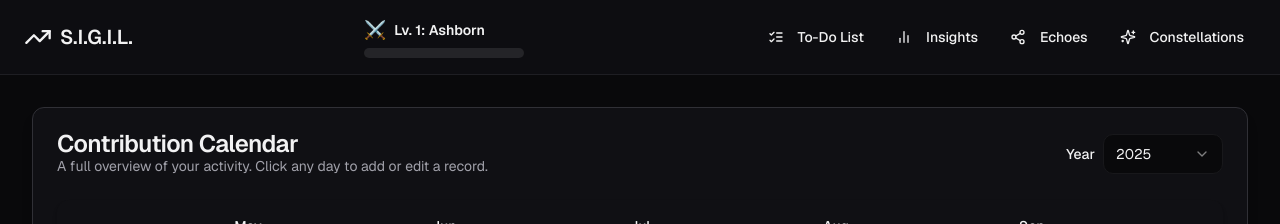
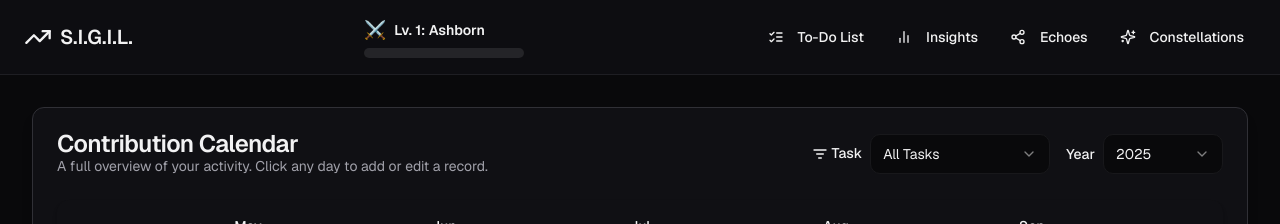
Before and after one commit to Abhi9818-max/SIGIL-clean, a Next.js app: page /calendar in a window 1280 px wide. Shown: the top 224 px of the page. Built offline with nearby package versions, Linux system fonts and the light colour scheme.

Commit message:
add task filter category in full view calender page

```diff
--- a/src/app/calendar/page.tsx
+++ b/src/app/calendar/page.tsx
@@ -7,7 +7,7 @@ import ContributionGraph from '@/components/records/ContributionGraph';
 import RecordModal from '@/components/records/RecordModal';
 import { Button } from '@/components/ui/button';
 import Link from 'next/link';
-import { CornerDownLeft, Calendar } from 'lucide-react';
+import { CornerDownLeft, ListFilter } from 'lucide-react';
 import { format, getYear } from 'date-fns';
 import { useUserRecords } from '@/components/providers/UserRecordsProvider';
 import { cn } from '@/lib/utils';
@@ -26,6 +26,7 @@ export default function CalendarPage() {
   const [selectedDateForModal, setSelectedDateForModal] = useState<string | null>(null);
   const { getUserLevelInfo, taskDefinitions, records } = useUserRecords();
   const [selectedYear, setSelectedYear] = useState<number>(getYear(new Date()));
+  const [selectedTaskFilterId, setSelectedTaskFilterId] = useState<string | null>(null);
 
   const handleDayClick = (date: string) => {
     setSelectedDateForModal(date);
@@ -61,6 +62,21 @@ export default function CalendarPage() {
                     <CardTitle>Contribution Calendar</CardTitle>
                     <CardDescription>A full overview of your activity. Click any day to add or edit a record.</CardDescription>
                   </div>
+                  <div className="flex items-center gap-4">
+                    <div className="flex items-center gap-2">
+                        <Label htmlFor="task-filter" className="flex-shrink-0"><ListFilter className="h-4 w-4 inline-block mr-1" />Task</Label>
+                        <Select onValueChange={(value) => setSelectedTaskFilterId(value === 'all' ? null : value)} defaultValue="all">
+                            <SelectTrigger className="w-full md:w-[180px]">
+                                <SelectValue placeholder="Select a task" />
+                            </SelectTrigger>
+                            <SelectContent>
+                                <SelectItem value="all">All Tasks</SelectItem>
+                                {taskDefinitions.map(task => (
+                                    <SelectItem key={task.id} value={task.id}>{task.name}</SelectItem>
+                                ))}
+                            </SelectContent>
+                        </Select>
+                    </div>
                     <div className="flex items-center gap-2">
                       <Label htmlFor="year-select" className="flex-shrink-0">Year</Label>
                       <Select value={String(selectedYear)} onValueChange={(value) => setSelectedYear(Number(value))}>
@@ -75,12 +91,13 @@ export default function CalendarPage() {
                       </Select>
                     </div>
                   </div>
+                </div>
              </CardHeader>
              <CardContent>
                 <ContributionGraph
                     year={selectedYear}
                     onDayClick={handleDayClick}
-                    selectedTaskFilterId={null} // Show all tasks on this view
+                    selectedTaskFilterId={selectedTaskFilterId}
                     displayMode="full"
                 />
              </CardContent>
```
Lines whose indentation alone changed are shown as unchanged.
